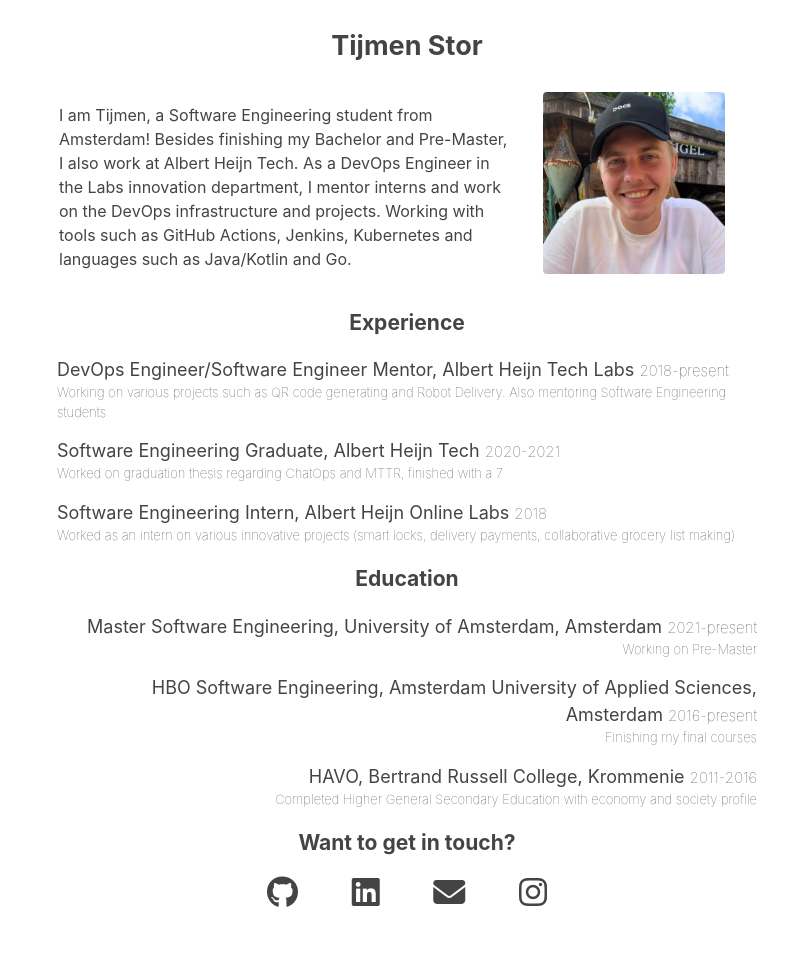
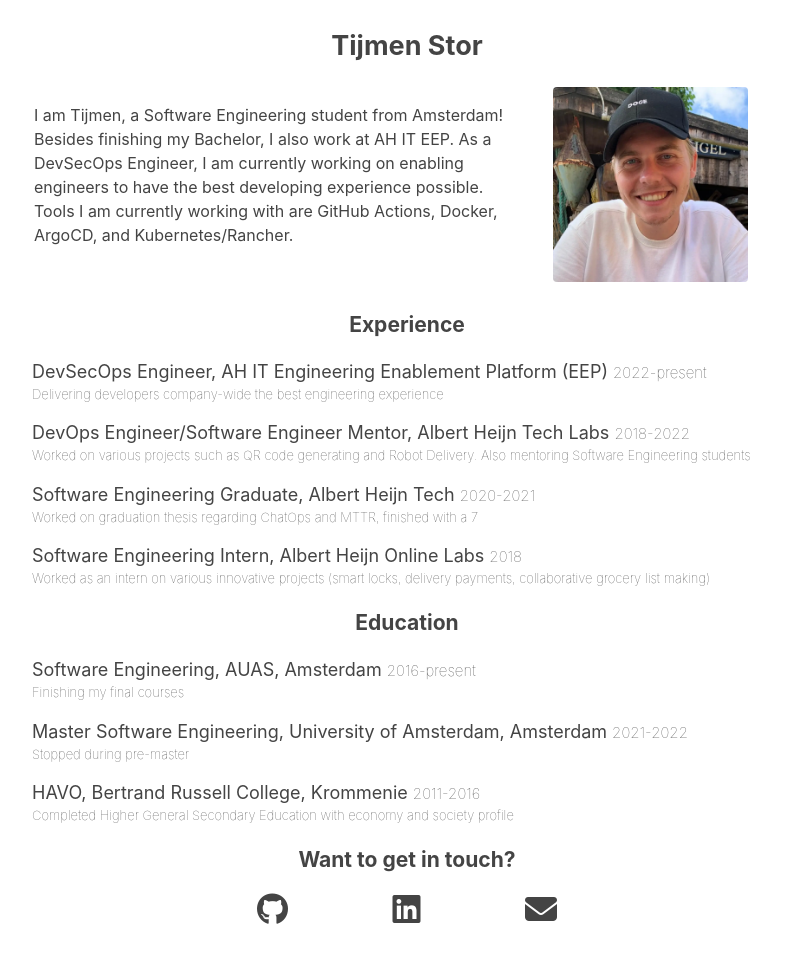
Before and after one commit to tijmenstor/tijmenstor.github.io, a Jekyll site: the page built from index.md, in a window 1280 px wide. Shown: the whole page, without its empty margins (233-1021 px from the left). Built offline with Jekyll 4.4.1, drawn with Linux system fonts in a browser that asks for light colours; nearby versions of some CDN libraries.

Commit message:
Update information

```diff
--- a/_data/education.yml
+++ b/_data/education.yml
@@ -1,14 +1,14 @@
 data:
+  - study: Software Engineering
+    school: AUAS
+    place: Amsterdam
+    time-span: 2016-present
+    description: Finishing my final courses
   - study: Master Software Engineering
     school: University of Amsterdam
     place: Amsterdam
-    time-span: 2021-present
-    description: Working on Pre-Master
-  - study: HBO Software Engineering
-    school: Amsterdam University of Applied Sciences
-    place: Amsterdam
-    time-span: 2016-present
-    description: Finishing my final courses
+    time-span: 2021-2022
+    description: Stopped during pre-master
   - study: HAVO
     school: Bertrand Russell College
     place: Krommenie
--- a/_data/work-experience.yml
+++ b/_data/work-experience.yml
@@ -1,8 +1,12 @@
 data:
+  - job: DevSecOps Engineer
+    company: AH IT Engineering Enablement Platform (EEP)
+    time-span: 2022-present
+    description: Delivering developers company-wide the best engineering experience
   - job: DevOps Engineer/Software Engineer Mentor
     company: Albert Heijn Tech Labs
-    time-span: 2018-present
-    description: Working on various projects such as QR code generating and Robot Delivery. Also mentoring Software Engineering students
+    time-span: 2018-2022
+    description: Worked on various projects such as QR code generating and Robot Delivery. Also mentoring Software Engineering students
   - job: Software Engineering Graduate
     company: Albert Heijn Tech
     time-span: 2020-2021
--- a/_layouts/default.html
+++ b/_layouts/default.html
@@ -16,9 +16,9 @@
       <div class="left">
         <p class="intro-text">
           I am Tijmen, a Software Engineering student from Amsterdam!
-          Besides finishing my Bachelor and Pre-Master, I also work at Albert Heijn Tech.
-          As a DevOps Engineer in the Labs innovation department, I mentor interns and work on the DevOps infrastructure and projects.
-          Working with tools such as GitHub Actions, Jenkins, Kubernetes and languages such as Java/Kotlin and Go.
+          Besides finishing my Bachelor, I also work at AH IT EEP.
+          As a DevSecOps Engineer, I am currently working on enabling engineers to have the best developing experience possible.
+          Tools I am currently working with are GitHub Actions, Docker, ArgoCD, and Kubernetes/Rancher.
         </p>
       </div>
       <div class="right center-img-col">
@@ -37,8 +37,8 @@
     <h3>Education</h3>
     <ul>
       {% for item in site.data.education.data %}
-      <li class="list-top-margin list-align-right outer-list-text">{{ item.study }}, {{ item.school }}, {{ item.place }} <span>{{ item.time-span }}</span></li>
-      <li class="inner-list-text list-align-right">{{ item.description }}</li>
+      <li class="list-top-margin outer-list-text">{{ item.study }}, {{ item.school }}, {{ item.place }} <span>{{ item.time-span }}</span></li>
+      <li class="inner-list-text">{{ item.description }}</li>
       {% endfor %}
     </ul>
     <h3>Want to get in touch?</h3>
@@ -53,9 +53,6 @@
         <li>
           <a href="mailto:{{ site.email }}"><i class="fas fa-2x fa-envelope icon"></i></a>
         </li>
-        <li>
-          <a target="_blank" rel="noreferrer noopener" href="https://www.instagram.com/{{ site.instagram_username }}"><i class="fab fa-2x fa-instagram icon"></i></a>
-        </li>
       </ul>
     </div>
 </body>
--- a/_sass/main.scss
+++ b/_sass/main.scss
@@ -1,6 +1,6 @@
 
 body {
-  max-width: 700px;
+  max-width: 750px;
   margin: 30px auto;
   padding: 0 10px;
   font: 18px/1.5 -apple-system, BlinkMacSystemFont, "Segoe UI", Roboto, "Helvetica Neue", Arial, "Noto Sans", sans-serif, "Apple Color Emoji", "Segoe UI Emoji", "Segoe UI Symbol", "Noto Color Emoji";
```
Also changed, not shown: Gemfile.lock.
